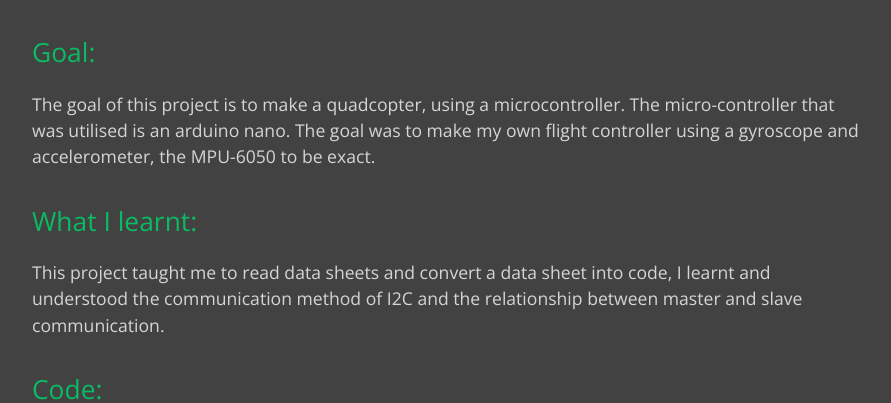
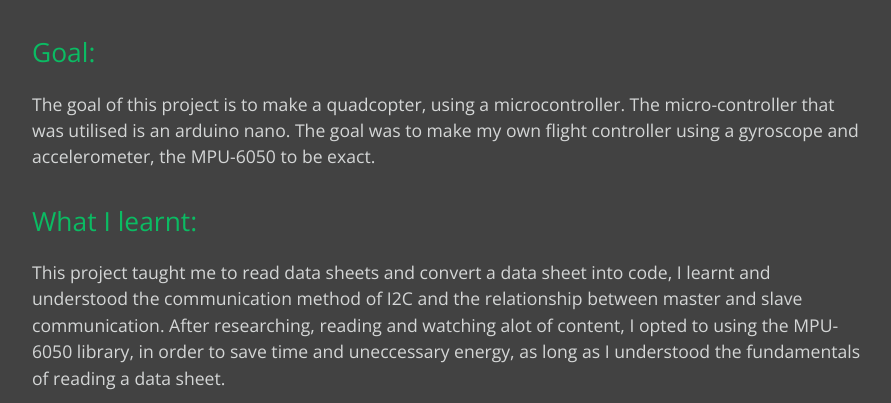
Before and after one commit to joey101/website, a Jekyll site: the page built from projects/quadcopter.md, in a window 1280 px wide and 900 px high, scrolled down 466 px, cut to the strip 0-403 px from the top of the window. Shown: the whole strip, without its empty margins (192-1083 px from the left). Built offline with Jekyll 4.4.1, drawn with Linux system fonts in a browser that asks for light colours.

Commit message:
more words

```diff
--- a/projects/quadcopter.md
+++ b/projects/quadcopter.md
@@ -13,7 +13,7 @@ The goal of this project is to make a quadcopter, using a microcontroller. The m
 
 ## What I learnt:
 
-This project taught me to read data sheets and convert a data sheet into code, I learnt and understood the communication method of I2C and the relationship between master and slave communication.
+This project taught me to read data sheets and convert a data sheet into code, I learnt and understood the communication method of I2C and the relationship between master and slave communication. After researching, reading and watching alot of content, I opted to using the MPU-6050 library, in order to save time and uneccessary energy, as long as I understood the fundamentals of reading a data sheet.
 
 ## Code:
 
```
